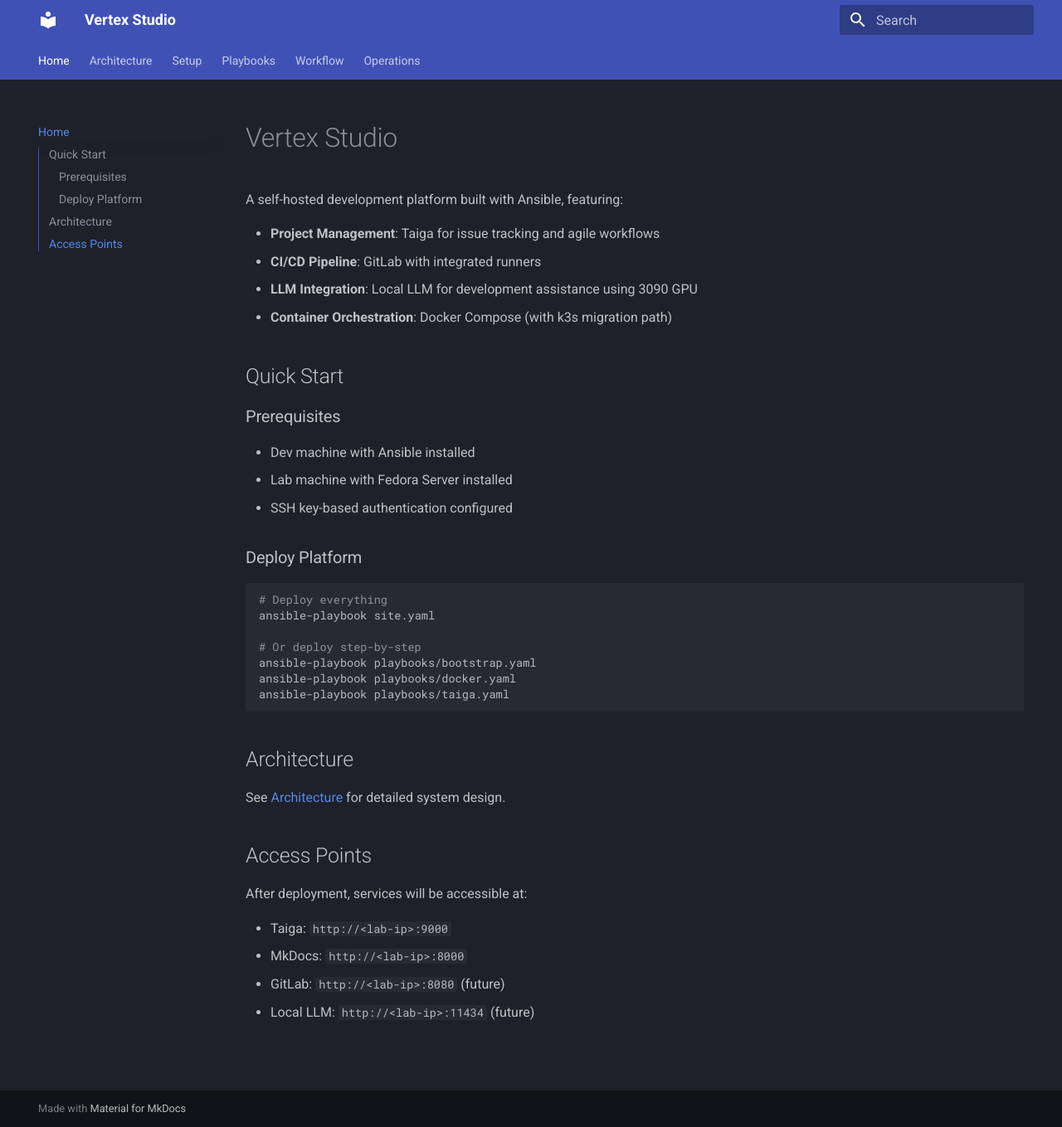
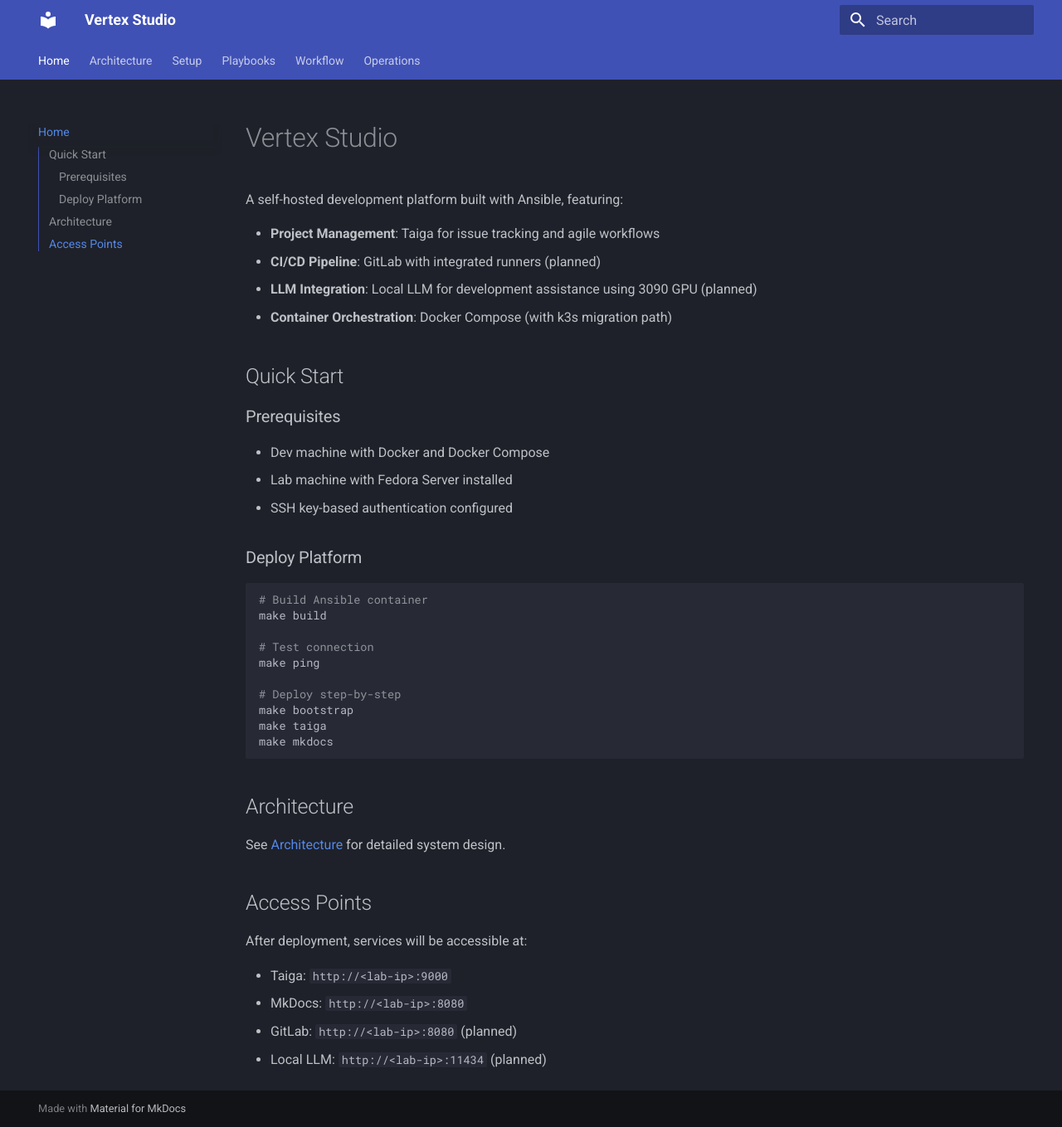
Before and after one commit to bmcivor/vertex-studio, an MkDocs documentation site: the page built from docs/index.md, in a window 1280 px wide and 1359 px high. Shown: the whole window at 83% size. Built offline with MkDocs 1.6.1 and Material for MkDocs 9.7.7, drawn with Linux system fonts in a browser that asks for light colours.

Commit message:
feat: update docs index page

````diff
--- a/docs/index.md
+++ b/docs/index.md
@@ -3,28 +3,31 @@
 A self-hosted development platform built with Ansible, featuring:
 
 - **Project Management**: Taiga for issue tracking and agile workflows
-- **CI/CD Pipeline**: GitLab with integrated runners
-- **LLM Integration**: Local LLM for development assistance using 3090 GPU
+- **CI/CD Pipeline**: GitLab with integrated runners (planned)
+- **LLM Integration**: Local LLM for development assistance using 3090 GPU (planned)
 - **Container Orchestration**: Docker Compose (with k3s migration path)
 
 ## Quick Start
 
 ### Prerequisites
 
-- Dev machine with Ansible installed
+- Dev machine with Docker and Docker Compose
 - Lab machine with Fedora Server installed
 - SSH key-based authentication configured
 
 ### Deploy Platform
 
 ```bash
-# Deploy everything
-ansible-playbook site.yaml
+# Build Ansible container
+make build
 
-# Or deploy step-by-step
-ansible-playbook playbooks/bootstrap.yaml
-ansible-playbook playbooks/docker.yaml
-ansible-playbook playbooks/taiga.yaml
+# Test connection
+make ping
+
+# Deploy step-by-step
+make bootstrap
+make taiga
+make mkdocs
 ```
 
 ## Architecture
@@ -36,6 +39,6 @@ See [Architecture](architecture.md) for detailed system design.
 After deployment, services will be accessible at:
 
 - Taiga: `http://<lab-ip>:9000`
-- MkDocs: `http://<lab-ip>:8000`
-- GitLab: `http://<lab-ip>:8080` (future)
-- Local LLM: `http://<lab-ip>:11434` (future)
+- MkDocs: `http://<lab-ip>:8080`
+- GitLab: `http://<lab-ip>:8080` (planned)
+- Local LLM: `http://<lab-ip>:11434` (planned)
````
